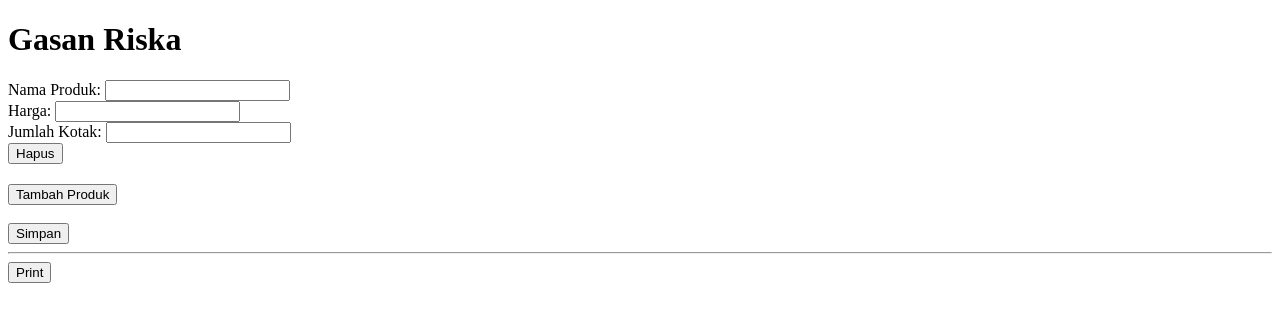
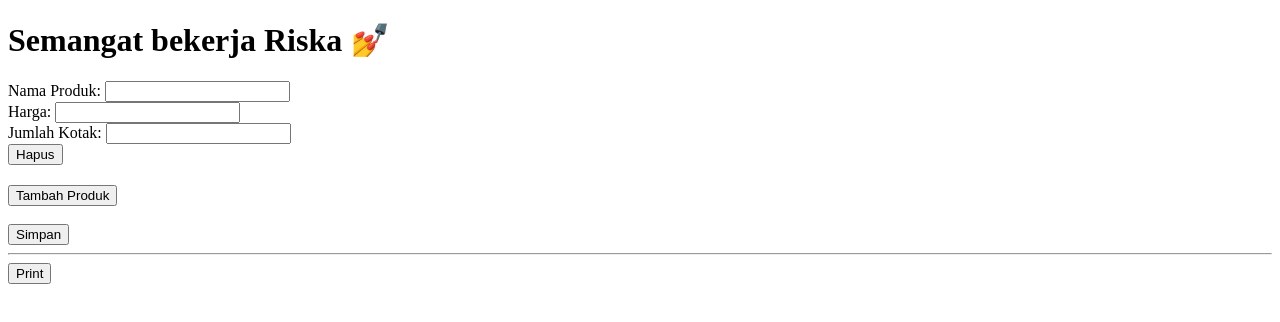
Before and after one commit to ryfazrin/pazrin-label-printer, a React (Vite) app: page / in a window 1280 px wide. Shown: the top 322 px of the page. Built offline with nearby package versions, Linux system fonts and the light colour scheme.

Commit message:
Update App.jsx

```diff
--- a/src/App.jsx
+++ b/src/App.jsx
@@ -47,7 +47,7 @@ const App = () => {
   return (
     <div>
       <div className="form-product">
-        <h1>Gasan Riska</h1>
+        <h1>Semangat bekerja Riska 💅</h1>
         <form onSubmit={handleSubmit}>
           {products.map((product, index) => (
             <div key={index} style={{ marginBottom: "20px" }}>
```
